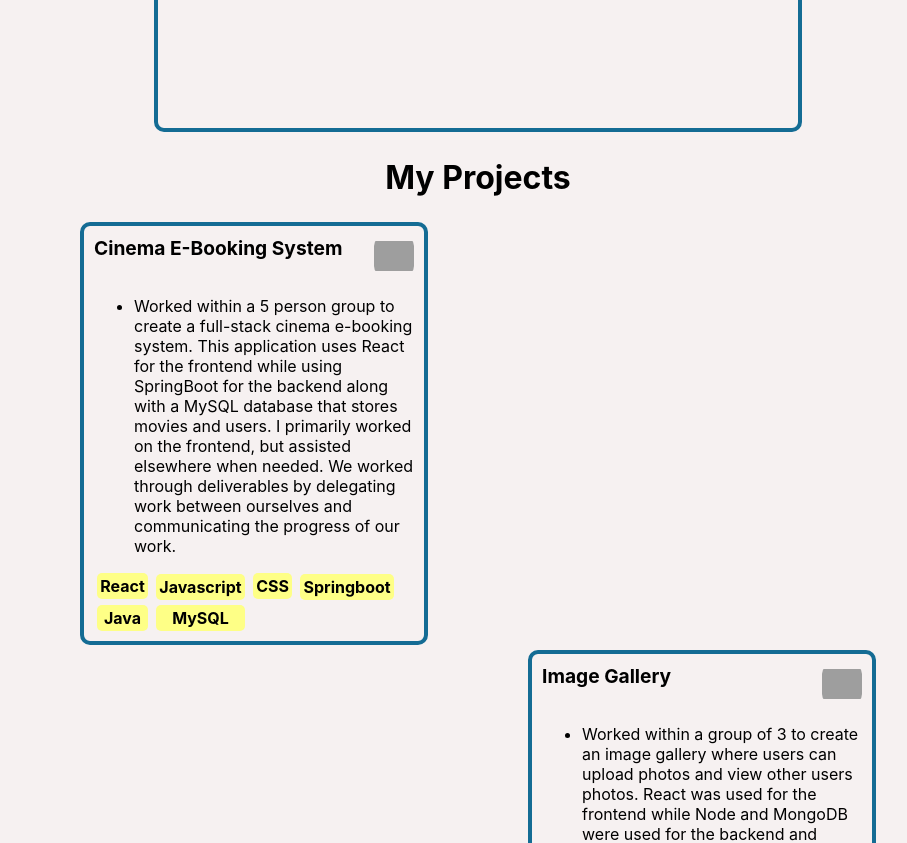
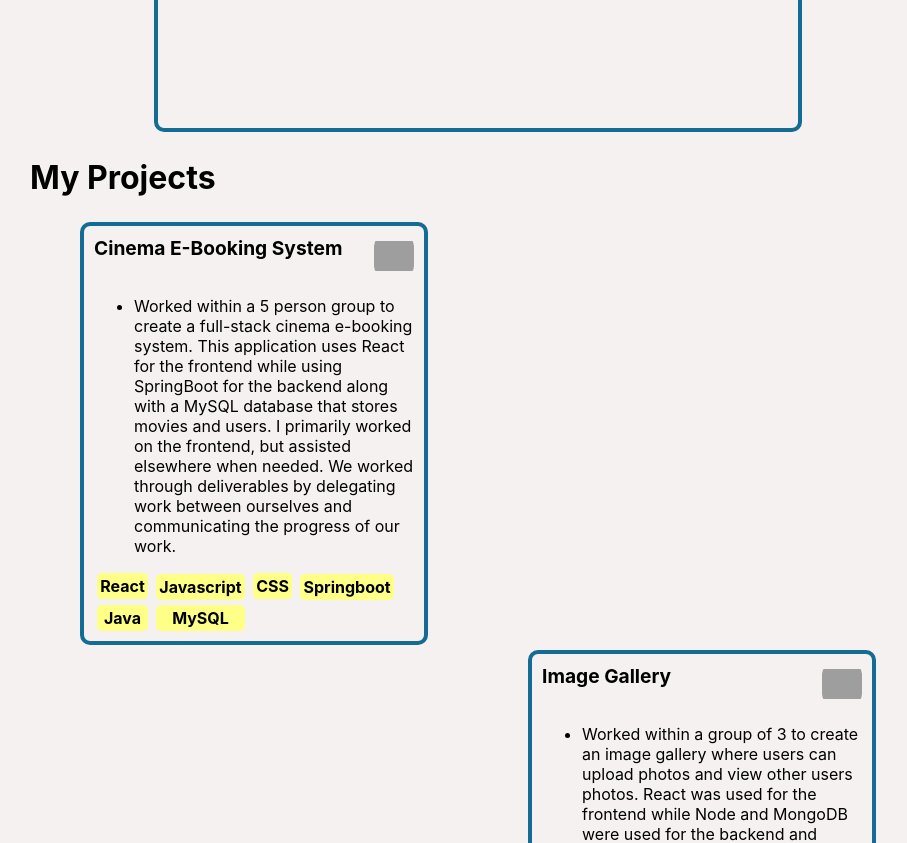
Before and after one commit to GitSeaBass/React-cv, a React (Create React App) app in the folder react-cv/: page / in a window 1280 px wide. Shown: the part 1540-2383 px from the top of the page, without its empty margins (162-1069 px from the left). Built offline with nearby package versions, Linux system fonts and the light colour scheme; grey boxes are pictures that could not be loaded.

Commit message:
added bottom bar and transparent background to InfoDisplay

```diff
--- a/react-cv/src/App.js
+++ b/react-cv/src/App.js
@@ -4,6 +4,7 @@ import DisplayContext from './context/DisplayContext';
 import Main from './components/Main';
 import Projects from './components/Projects';
 import InfoDisplay from './components/InfoDisplay';
+import BottomBar from './components/BottomBar';
 
 function App() {
 
@@ -109,11 +110,12 @@ function App() {
 
   return (
     <DisplayContext.Provider value={{isLight, setIsLight, backColor, textColor, bgColor, borderColor, hrColor, boxBackgroundColor, codeColor, changeColorMode}}>
-      <div className="App">
+      <div className="App" style={{background: bgColor}}>
           <button className='top-button' onClick={scrollTop} style={{color: textColor, backgroundColor: backColor}}>^</button>
           <Main mainRef={mainRef} infoRef={infoRef} projectsRef={projectsRef} changeAbout={changeAbout} changeWork={changeWork}/>
           <InfoDisplay infoRef={infoRef} display={display} changeAbout={changeAbout} changeWork={changeWork}/>
           <Projects projectsRef={projectsRef}/>
+          <BottomBar />
       </div>
     </DisplayContext.Provider>
   );
--- /dev/null
+++ b/react-cv/src/components/BottomBar.css
@@ -0,0 +1,6 @@
+.bottom-bar {
+    width: 100%;
+    margin-top: 40px;
+    transition: 2s;
+    height: 20px;
+}
--- /dev/null
+++ b/react-cv/src/components/BottomBar.js
@@ -0,0 +1,14 @@
+import './BottomBar.css'
+import { useContext } from 'react';
+import DisplayContext from '../context/DisplayContext';
+
+function BottomBar() {
+    const {backColor} = useContext(DisplayContext)
+
+    return (
+        <div className='bottom-bar' style={{background: backColor}}>
+        </div>
+    )
+}
+
+export default BottomBar;
--- a/react-cv/src/components/InfoDisplay.css
+++ b/react-cv/src/components/InfoDisplay.css
@@ -46,4 +46,5 @@
     color: white;
     border: none;
     border-radius: 10px;
+    background-color: transparent;
 }
--- a/react-cv/src/components/InfoDisplay.js
+++ b/react-cv/src/components/InfoDisplay.js
@@ -13,13 +13,13 @@ function InfoDisplay({infoRef, display, changeAbout, changeWork}) {
                 <div className='display-selector' style={{backgroundColor: backColor, border: borderColor}}>
                     {display === 'about'?
                     <>
-                        <button className='selector-button off' onClick={changeAbout} style={{backgroundColor: backColor}}>About</button>
+                        <button className='selector-button off' onClick={changeAbout}>About</button>
                         <button className='selector-button on' onClick={changeWork}>Work Experience</button>
                     </>
                     :
                     <>
                         <button className='selector-button on' onClick={changeAbout}>About</button>
-                        <button className='selector-button off' onClick={changeWork} style={{backgroundColor: backColor}}>Work Experience</button>
+                        <button className='selector-button off' onClick={changeWork}>Work Experience</button>
                     </>
                     }
                 </div>
--- a/react-cv/src/components/Projects.css
+++ b/react-cv/src/components/Projects.css
@@ -1,13 +1,14 @@
 .projects-main {
     min-height: 100vh;
-    text-align: center;
     transition: 2s;
 }
 
 .projects-header {
     padding: 2% 0;
-    margin: 0;
+    margin: 0 auto;
     transition: 2s;
+    width: 70%;
+    text-align: left;
 }
 
 .projects-container {
```
